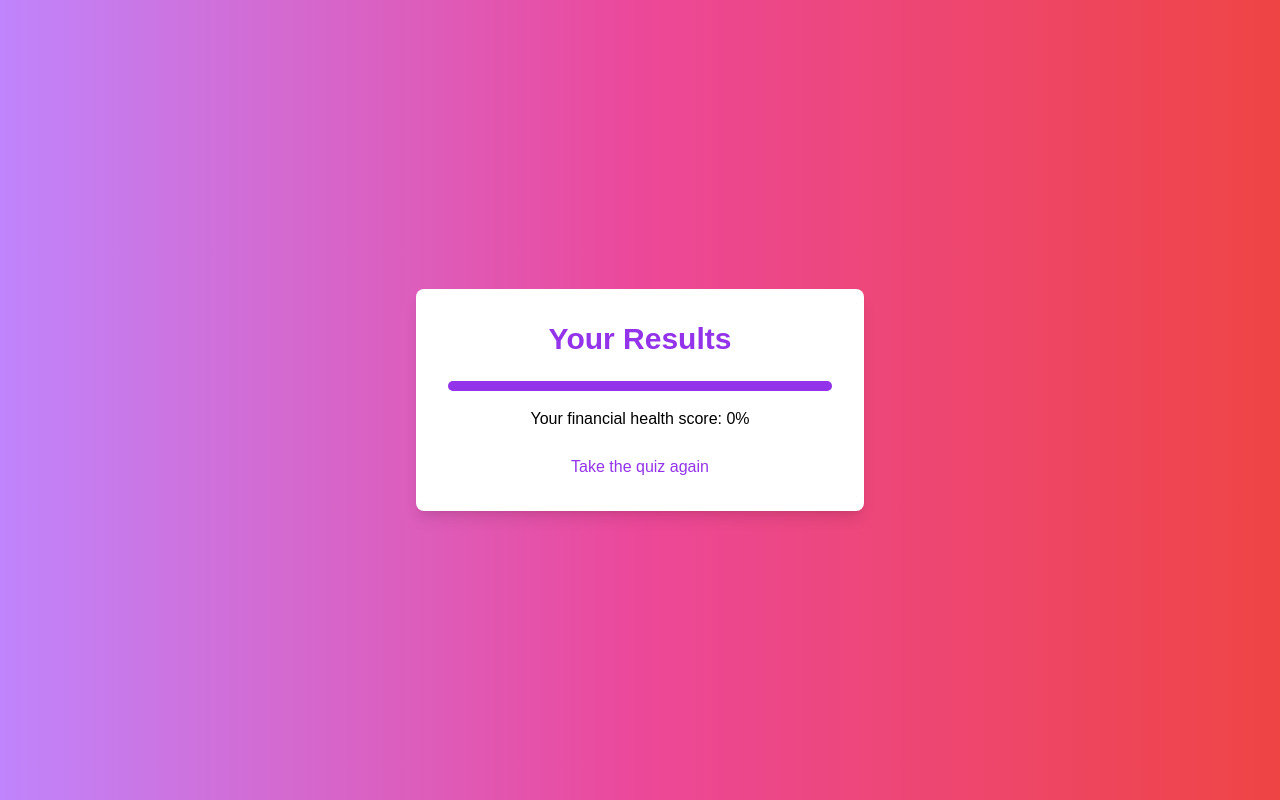
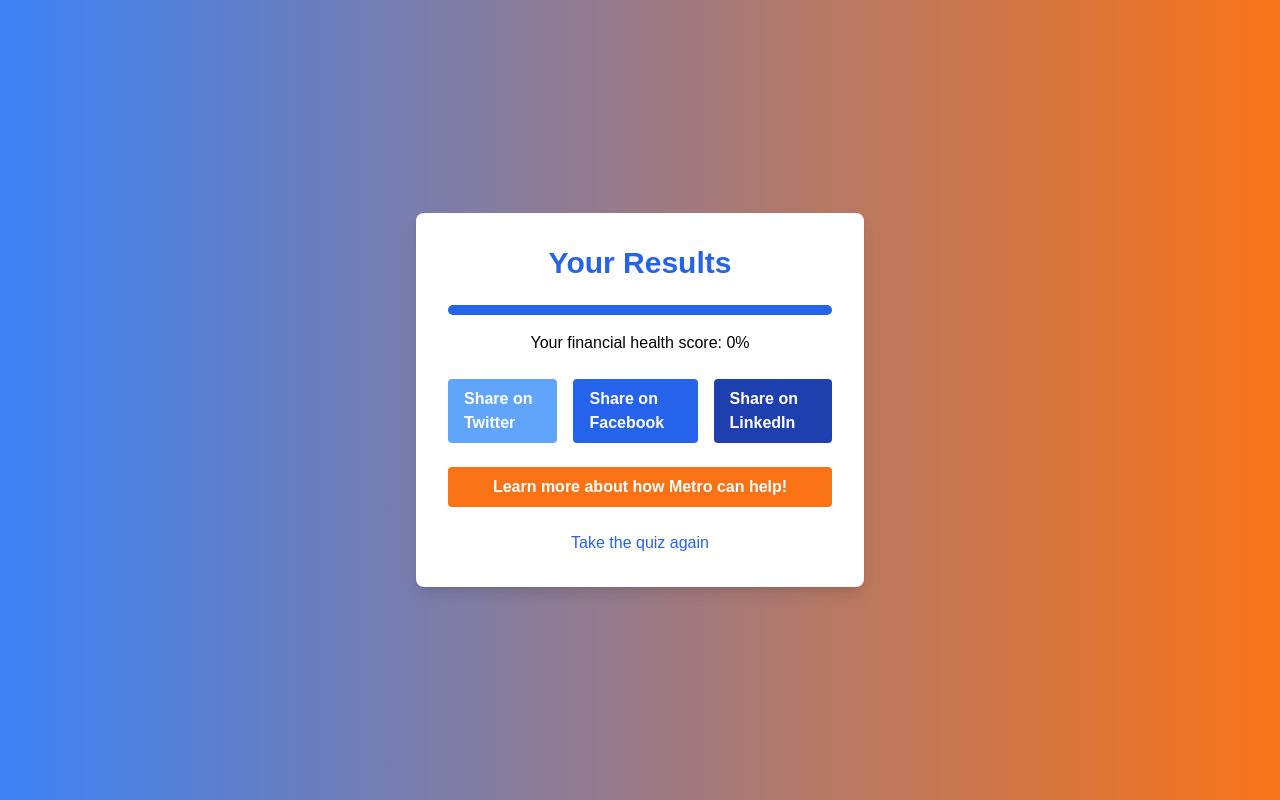
Before and after one commit to apogeeai/BuzzFinanceQuiz, a Flask app: template templates/results.html in a window 1280 px wide. Run offline with Flask 3, Linux system fonts and the light colour scheme; the template is opened without the code that fills it, so the values that code supplies are empty; some libraries are stand-ins or nearby versions.

Commit message:
Agent query: Please navigate to the results page and confirm if the social share buttons (Twitter, Facebook, LinkedIn) and the 'Learn more about how Metro can help!' button are visible below the results card.

```diff
--- a/static/css/styles.css
+++ b/static/css/styles.css
@@ -4,9 +4,18 @@ body {
 }
 
 .quiz-option:hover {
-    background-color: #f3e8ff;
+    background-color: #e6f2ff;
 }
 
 .quiz-option.selected {
-    background-color: #d8b4fe;
+    background-color: #a6c8ff;
 }
+
+/* New styles for social share buttons */
+.social-share-btn {
+    transition: all 0.3s ease;
+}
+
+.social-share-btn:hover {
+    transform: translateY(-2px);
+}
--- a/static/js/quiz.js
+++ b/static/js/quiz.js
@@ -65,7 +65,7 @@ document.addEventListener('DOMContentLoaded', () => {
         question.options.forEach((option, index) => {
             const button = document.createElement('button');
             button.textContent = option;
-            button.classList.add('w-full', 'text-left', 'p-2', 'border', 'rounded-md', 'hover:bg-purple-100', 'transition', 'duration-300');
+            button.classList.add('w-full', 'text-left', 'p-2', 'border', 'rounded-md', 'hover:bg-blue-100', 'transition', 'duration-300');
             button.addEventListener('click', () => selectOption(index));
             optionsContainer.appendChild(button);
         });
@@ -79,9 +79,9 @@ document.addEventListener('DOMContentLoaded', () => {
 
         const buttons = optionsContainer.getElementsByTagName('button');
         for (let i = 0; i < buttons.length; i++) {
-            buttons[i].classList.remove('bg-purple-200');
+            buttons[i].classList.remove('bg-blue-200');
         }
-        buttons[index].classList.add('bg-purple-200');
+        buttons[index].classList.add('bg-blue-200');
     }
 
     nextBtn.addEventListener('click', () => {
--- a/templates/base.html
+++ b/templates/base.html
@@ -7,7 +7,7 @@
     <script src="https://cdn.tailwindcss.com"></script>
     <link rel="stylesheet" href="{{ url_for('static', filename='css/styles.css') }}">
 </head>
-<body class="bg-gradient-to-r from-purple-400 via-pink-500 to-red-500 min-h-screen flex items-center justify-center">
+<body class="bg-gradient-to-r from-blue-500 to-orange-500 min-h-screen flex items-center justify-center">
     <div class="bg-white p-8 rounded-lg shadow-lg max-w-md w-full">
         {% block content %}{% endblock %}
     </div>
--- a/templates/index.html
+++ b/templates/index.html
@@ -1,7 +1,7 @@
 {% extends "base.html" %}
 
 {% block content %}
-<h1 class="text-3xl font-bold mb-6 text-center text-purple-600">Financial Health Quiz</h1>
+<h1 class="text-3xl font-bold mb-6 text-center text-blue-600">Financial Health Quiz</h1>
 <p class="mb-4 text-center">Discover your financial spirit animal!</p>
 <form action="{{ url_for('quiz') }}" method="post" class="space-y-4">
     <div>
@@ -12,6 +12,6 @@
         <label for="email" class="block mb-2 font-semibold">Email:</label>
         <input type="email" id="email" name="email" required class="w-full px-3 py-2 border rounded-md">
     </div>
-    <button type="submit" class="w-full bg-purple-600 text-white py-2 rounded-md hover:bg-purple-700 transition duration-300">Start Quiz</button>
+    <button type="submit" class="w-full bg-blue-600 text-white py-2 rounded-md hover:bg-blue-700 transition duration-300">Start Quiz</button>
 </form>
 {% endblock %}
--- a/templates/quiz.html
+++ b/templates/quiz.html
@@ -1,10 +1,10 @@
 {% extends "base.html" %}
 
 {% block content %}
-<h1 class="text-3xl font-bold mb-6 text-center text-purple-600">Financial Health Quiz</h1>
+<h1 class="text-3xl font-bold mb-6 text-center text-blue-600">Financial Health Quiz</h1>
 <div id="quiz-container" data-user-id="{{ user_id }}">
     <div id="question-container" class="mb-4"></div>
     <div id="options-container" class="space-y-2"></div>
-    <button id="next-btn" class="mt-4 w-full bg-purple-600 text-white py-2 rounded-md hover:bg-purple-700 transition duration-300">Next</button>
+    <button id="next-btn" class="mt-4 w-full bg-blue-600 text-white py-2 rounded-md hover:bg-blue-700 transition duration-300">Next</button>
 </div>
 {% endblock %}
--- a/templates/results.html
+++ b/templates/results.html
@@ -1,11 +1,30 @@
 {% extends "base.html" %}
 
 {% block content %}
-<h1 class="text-3xl font-bold mb-6 text-center text-purple-600">Your Results</h1>
+<h1 class="text-3xl font-bold mb-6 text-center text-blue-600">Your Results</h1>
 <p class="mb-4 text-center text-lg">{{ result }}</p>
 <div class="w-full bg-gray-200 rounded-full h-2.5 mb-4 dark:bg-gray-700">
-    <div class="bg-purple-600 h-2.5 rounded-full" style="width: {{ percentage }}%"></div>
+    <div class="bg-blue-600 h-2.5 rounded-full" style="width: {{ percentage }}%"></div>
 </div>
-<p class="text-center">Your financial health score: {{ percentage|round|int }}%</p>
-<a href="{{ url_for('index') }}" class="block mt-6 text-center text-purple-600 hover:underline">Take the quiz again</a>
+<p class="text-center mb-6">Your financial health score: {{ percentage|round|int }}%</p>
+
+<!-- Social Share Buttons -->
+<div class="flex justify-center space-x-4 mb-6">
+    <a href="https://twitter.com/intent/tweet?text=I%20just%20took%20the%20Financial%20Health%20Quiz!%20Check%20it%20out!" target="_blank" class="bg-blue-400 hover:bg-blue-500 text-white font-bold py-2 px-4 rounded">
+        Share on Twitter
+    </a>
+    <a href="https://www.facebook.com/sharer/sharer.php?u={{ request.url }}" target="_blank" class="bg-blue-600 hover:bg-blue-700 text-white font-bold py-2 px-4 rounded">
+        Share on Facebook
+    </a>
+    <a href="https://www.linkedin.com/shareArticle?mini=true&url={{ request.url }}&title=Financial%20Health%20Quiz&summary=I%20just%20took%20the%20Financial%20Health%20Quiz!" target="_blank" class="bg-blue-800 hover:bg-blue-900 text-white font-bold py-2 px-4 rounded">
+        Share on LinkedIn
+    </a>
+</div>
+
+<!-- Learn More Button -->
+<a href="https://www.metrocu.org/personal/metro-investment-services" target="_blank" class="block w-full bg-orange-500 hover:bg-orange-600 text-white text-center font-bold py-2 px-4 rounded">
+    Learn more about how Metro can help!
+</a>
+
+<a href="{{ url_for('index') }}" class="block mt-6 text-center text-blue-600 hover:underline">Take the quiz again</a>
 {% endblock %}
```
